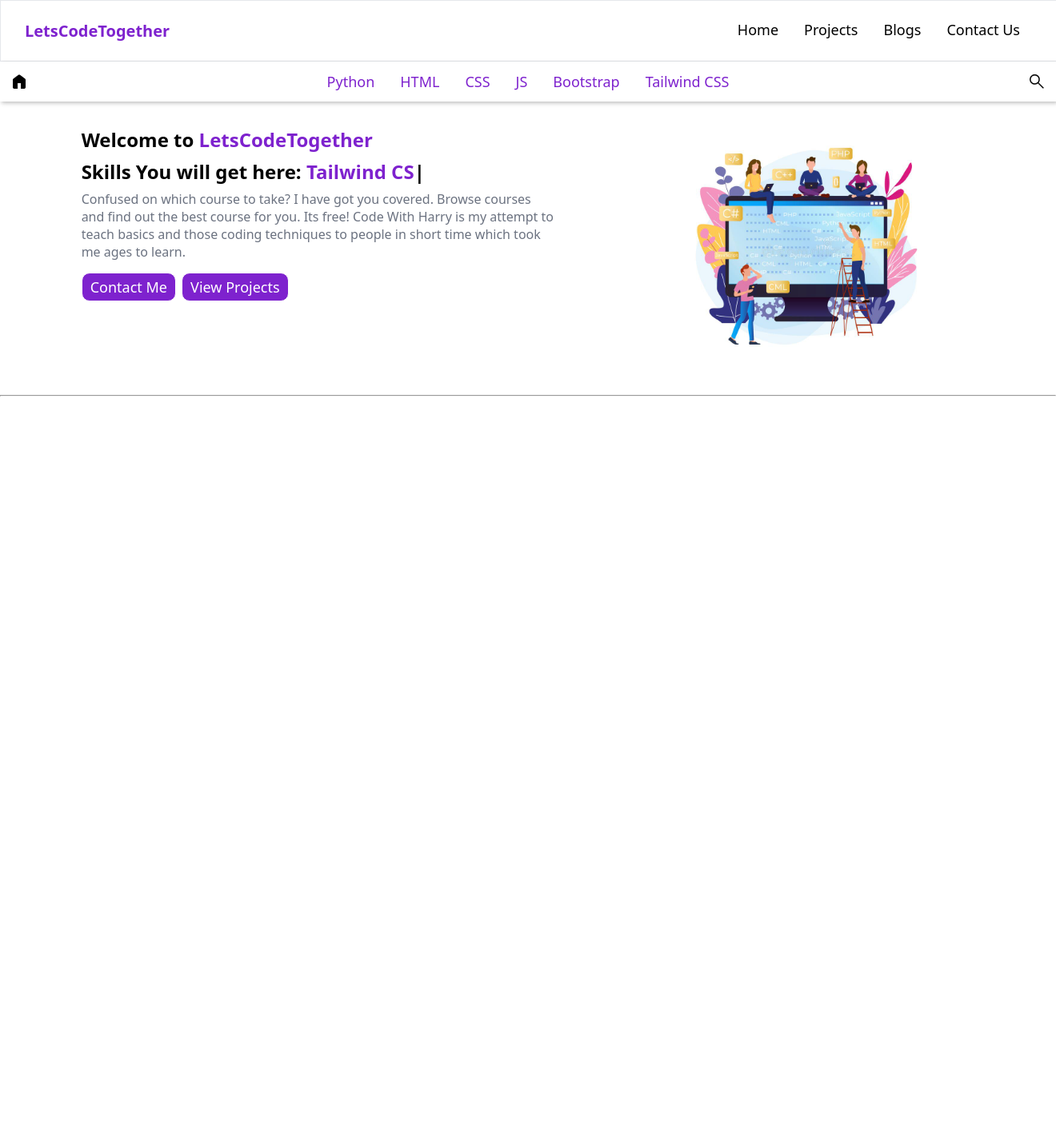
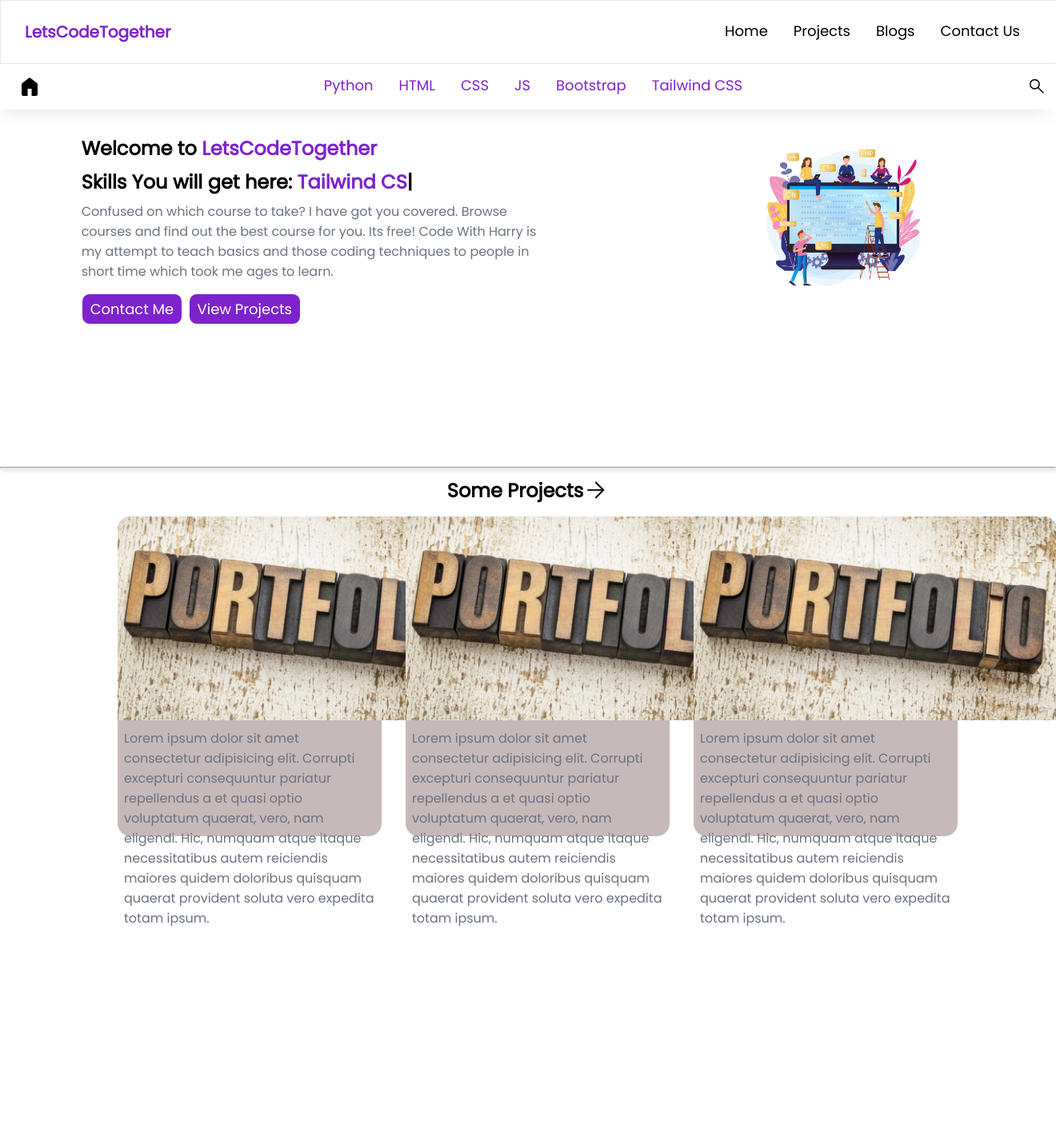
Before and after one commit to Suryansh-Kumar/LetsCodeTogether, a Flask app: page / in a window 1320 px wide. Shown: the whole page at 80% size. Before the commit the page ends 496 px from the top, so only its background shows below. Run offline with Flask 3, Linux system fonts and the light colour scheme.

Commit message:
Completed the Projects Section

```diff
--- a/main.py
+++ b/main.py
@@ -136,7 +136,21 @@ def home():
         </div>
       </div>
     """
-    return render_template("index.html", skills=SKILLS, html=html_code, name="LetsCodeTogether")
+    project_card_content = {
+        "card1": {
+            "image_url": "/static/img/portfolio.png",
+            "content": "Lorem ipsum dolor sit amet consectetur adipisicing elit. Corrupti excepturi consequuntur pariatur repellendus a et quasi optio voluptatum quaerat, vero, nam eligendi. Hic, numquam atque itaque necessitatibus autem reiciendis maiores quidem doloribus quisquam quaerat provident soluta vero expedita totam ipsum."
+        },
+        "card2":  {
+            "image_url": "/static/img/portfolio.png",
+            "content": "Lorem ipsum dolor sit amet consectetur adipisicing elit. Corrupti excepturi consequuntur pariatur repellendus a et quasi optio voluptatum quaerat, vero, nam eligendi. Hic, numquam atque itaque necessitatibus autem reiciendis maiores quidem doloribus quisquam quaerat provident soluta vero expedita totam ipsum."
+        },
+        "card3":  {
+            "image_url": "/static/img/portfolio.png",
+            "content": "Lorem ipsum dolor sit amet consectetur adipisicing elit. Corrupti excepturi consequuntur pariatur repellendus a et quasi optio voluptatum quaerat, vero, nam eligendi. Hic, numquam atque itaque necessitatibus autem reiciendis maiores quidem doloribus quisquam quaerat provident soluta vero expedita totam ipsum."
+        },
+    }
+    return render_template("index.html", skills=SKILLS, html=html_code, name="LetsCodeTogether", pcc=project_card_content)
 
 
 if __name__ == "__main__":
--- a/static/style.css
+++ b/static/style.css
@@ -1,8 +1,9 @@
+@import url("https://fonts.googleapis.com/css2?family=Poppins&display=swap");
+
 * {
   margin: 0;
   padding: 0;
-  font-family: system-ui, -apple-system, BlinkMacSystemFont, "Segoe UI", Roboto,
-    Oxygen, Ubuntu, Cantarell, "Open Sans", "Helvetica Neue", sans-serif;
+  font-family: "Poppins", sans-serif;
 }
 
 body {
@@ -50,7 +51,7 @@ body {
 }
 
 .my-skills {
-  box-shadow: 2px 2px 5px rgba(0, 0, 0, 0.25);
+  box-shadow: rgba(0, 0, 0, 0.1) -4px 9px 25px -6px;
   padding: 13px 0;
   display: flex;
   justify-content: space-between;
@@ -67,7 +68,7 @@ body {
   margin: 0 1rem;
   font-size: large;
   font-weight: 500;
-  transition: all 0s ease-in-out;
+  transition: all 0.1s ease-in-out;
 }
 
 .my-skills-ul-li:is(:hover) {
@@ -87,9 +88,9 @@ body {
   cursor: pointer;
 }
 
-.container {
+.flex-container {
   width: 84.6vw;
-  height: 40vh;
+  height: 50vh;
   margin: 1em auto;
   color: black;
   display: flex;
@@ -125,9 +126,64 @@ body {
 .right-container > img {
   border: 0px solid white;
   border-radius: 10px;
-  height: 300px;
+  height: 13em;
 }
 
 .underline {
   border-bottom: 3px solid #7e22ce;
 }
+
+.hr-shadow {
+  box-shadow: 2px 2px 5px rgba(0, 0, 0, 0.25);
+}
+
+.projects-container {
+  width: 80vw;
+  margin: 10px auto;
+  height: 100vh;
+}
+
+#project-h1 {
+  color: black;
+  width: 22%;
+  margin: 0 auto;
+  display: flex;
+  align-items: center;
+  justify-content: center;
+  transition: all 0.1s ease-in-out;
+}
+
+#project-h1:hover {
+  transform: translateY(-10%);
+  border-bottom: 2px solid #7e22ce;
+}
+.home-ico {
+  margin-left: 13px;
+}
+#firstArrow {
+  height: 2em;
+}
+
+.project-card{
+  height: 50vh;
+  width: 25vw;
+  background-color: #c6b9b9;
+  border-radius: 16px;
+  margin: 15px 15px;
+}
+
+.projects-con{
+  display: flex;
+  align-items: center;
+}
+
+.card-img{
+  height: 15.99em;
+  border-top-left-radius: 16px;
+  border-top-right-radius: 16px;
+}
+
+.card-content {
+  color: #6b7280;
+  padding: 3px 8px;
+}
--- a/templates/index.html
+++ b/templates/index.html
@@ -20,10 +20,9 @@
         </ul>
       </nav>
 
-      <section id="skills">
       <nav class="my-skills">
         <a href="/" class="img-con"
-            ><img class="con-img" src="static/img/home.png" alt=""
+          ><img class="con-img home-ico" src="static/img/home.png" alt=""
         /></a>
         <ul class="my-skills-ul">
           {% for skill in skills %} {% include 'skills.html' %} {% endfor %}
@@ -32,17 +31,18 @@
           ><img class="con-img" src="static/img/search.png" alt=""
         /></span>
       </nav>
-      </section>
       <section id="skill-desc">{{ html | safe }}</section>
     </header>
     <main id="main-con">
-      <section class="container">
+      <section class="flex-container">
         <div class="left-container">
           <h1>
             Welcome to
             <abbr title="LTC" id="blog-name-main">{{name}}</abbr>
           </h1>
-          <h2 id="skills-name">Skills You will get here: <span class="skill-name"></span></h2>
+          <h2 id="skills-name">
+            Skills You will get here: <span class="skill-name"></span>
+          </h2>
           <p class="introduction">
             Confused on which course to take? I have got you covered. Browse
             courses and find out the best course for you. Its free! Code With
@@ -62,8 +62,22 @@
           <img src="static/img/group-programmers.jpg" alt="" />
         </div>
       </section>
-      <hr id="hr-2">
-
+      <hr class="hr-shadow" />
+      <section class="projects-container">
+        <div id="project-h1">
+          <h1>Some Projects</h1>
+          <img id="firstArrow" src="/static/img/arrowpng.png" alt="" />
+        </div>
+        <div class="projects-con">
+          {% for key, value in pcc.items() %}
+          <div class="project-card">
+            <img src="{{ value.image_url }}" class="card-img" alt="Card Image" />
+            <div class="card-content">{{ value.content }}</div>
+          </div>
+          {% endfor %}
+        </div>
+      </section>
+      <!-- <hr class="hr-shadow" /> -->
     </main>
 
     <script src="https://cdn.jsdelivr.net/npm/typed.js@2.0.12"></script>
```
Also changed, not shown: static/img/arrowpng.png (added), static/img/portfolio.jpeg (added), static/img/portfolio.png (added). Lines whose indentation alone changed are shown as unchanged.
